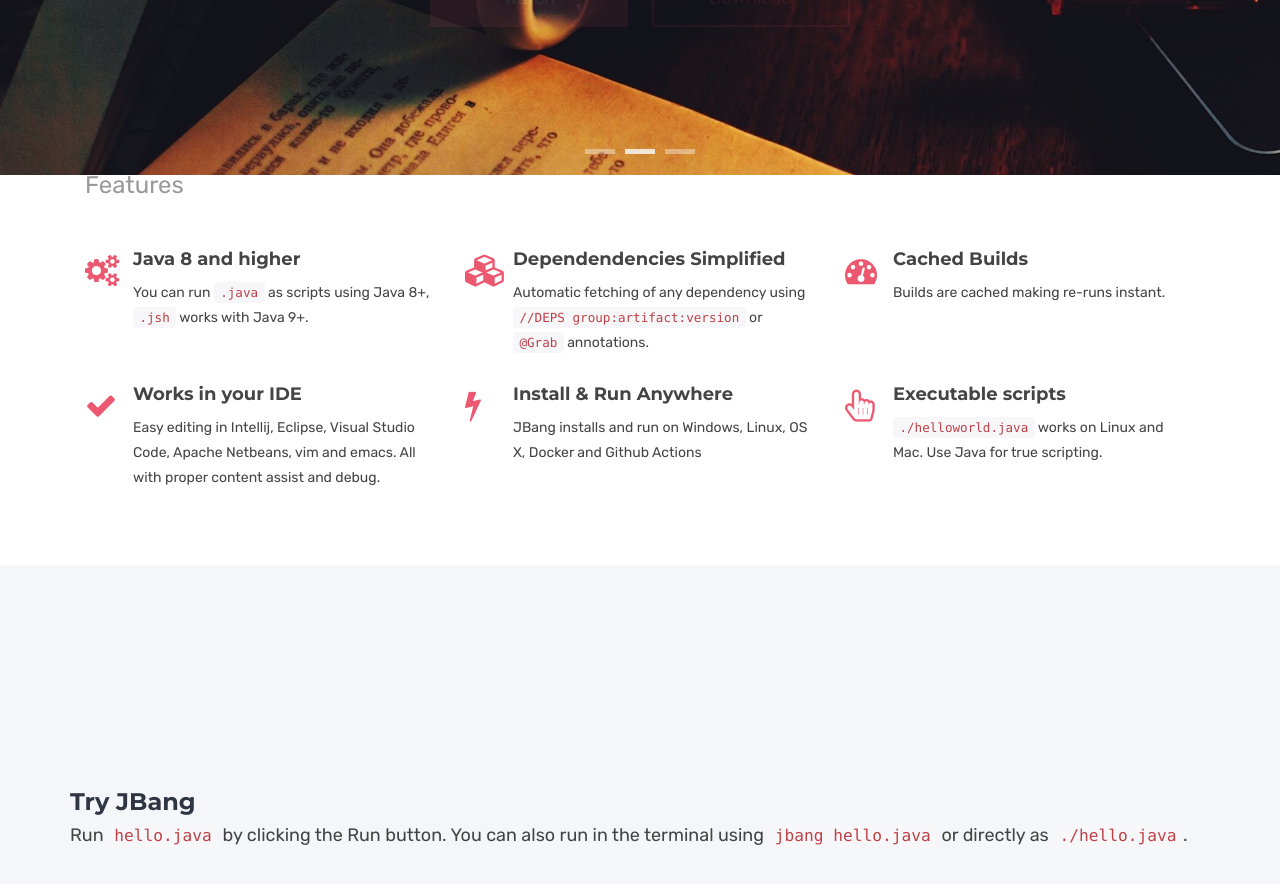
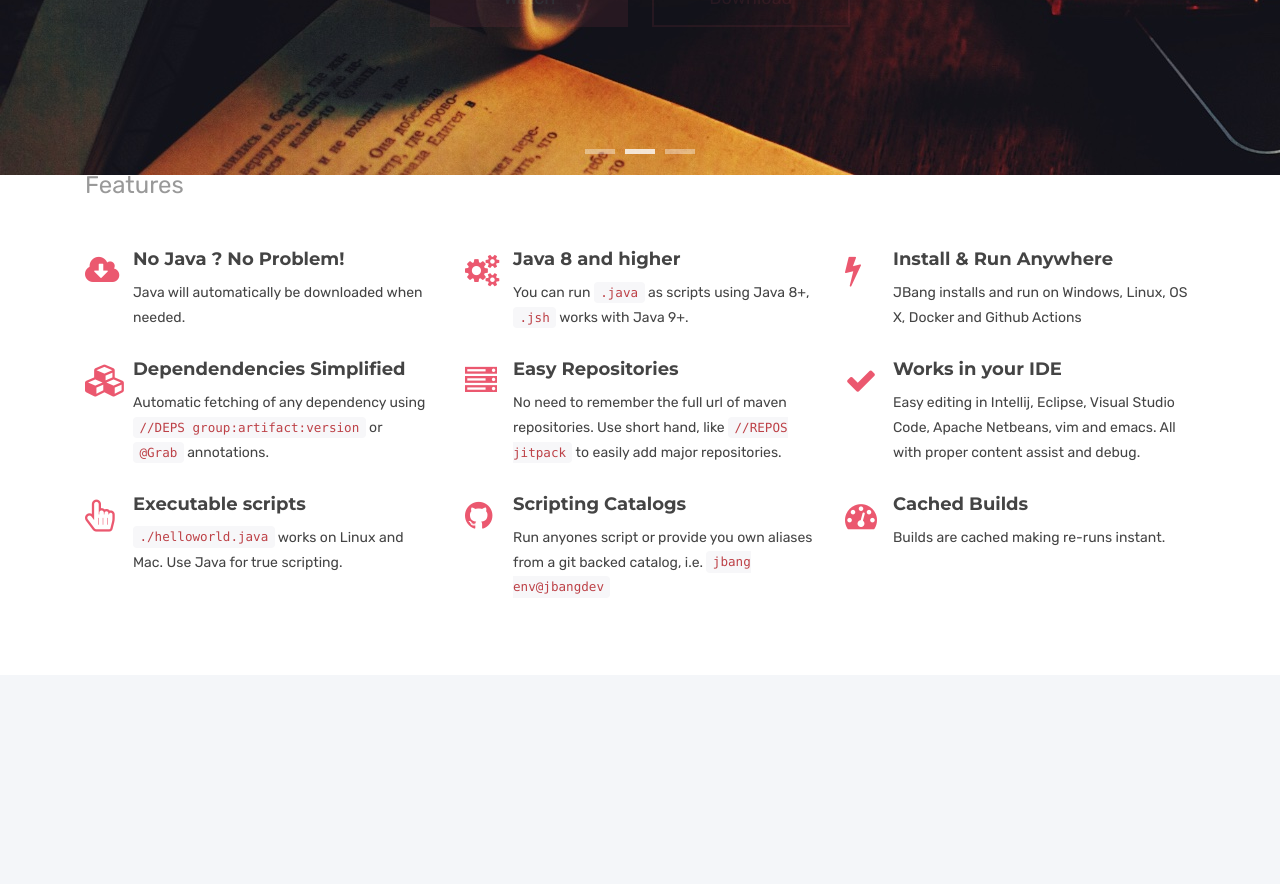
Before and after one commit to jbangdev/jbang.dev, a Jekyll site: the page built from index.html, in a window 1280 px wide, cut to the strip 559-1448 px from the top of the page. Shown: the top 884 px of the strip. Built offline with Jekyll 4.4.1, drawn with Linux system fonts in a browser that asks for light colours.

Commit message:
jdk and catalog features listed

```diff
--- a/index.html
+++ b/index.html
@@ -73,6 +73,24 @@ keywords: jbang, java, script, shell, jshell
               <span>Features</span>
             </div>
             <div class="row">
+
+              <!-- Start Service Icon 6 -->
+              <div class="col-md-4 col-sm-6">
+                <div class="service-box">
+                  <div class="service-icon">
+                    <i class="fa fa-cloud-download"></i>
+                  </div>
+                  <div class="service-content">
+                    <h4><a href="#">No Java ? No Problem!</a></h4>
+                    <p>
+                      Java will automatically be downloaded when needed.
+                    </p>
+                  </div>
+                </div>
+              </div>
+              <!-- End Service Icon 6 -->
+
+
               <!-- Start Service Icon 1 -->
               <div class="col-md-4 col-sm-6">
                 <div class="service-box">
@@ -88,6 +106,23 @@ keywords: jbang, java, script, shell, jshell
                 </div>
               </div>
               <!-- End Service Icon 1 -->
+
+              <!-- Start Service Icon 5 -->
+              <div class="col-md-4 col-sm-6">
+                <div class="service-box">
+                  <div class="service-icon">
+                    <i class="fa fa-flash"></i>
+                  </div>
+                  <div class="service-content">
+                    <h4><a href="{{ "/download" | relativize_url }}">Install & Run Anywhere</a></h4>
+                    <p>
+                      JBang installs and run on Windows, Linux, OS X, Docker and Github Actions
+                    </p>
+                  </div>
+                </div>
+              </div>
+              <!-- End Service Icon 5 -->
+
 
               <!-- Start Service Icon 2 -->
               <div class="col-md-4 col-sm-6">
@@ -106,21 +141,23 @@ keywords: jbang, java, script, shell, jshell
               </div>
               <!-- End Service Icon 2 -->
 
-              <!-- Start Service Icon 3 -->
+              <!-- Start Service Icon 2 -->
               <div class="col-md-4 col-sm-6">
                 <div class="service-box">
                   <div class="service-icon">
-                    <i class="fa fa-tachometer"></i>
+                    <i class="fa fa-server"></i>
                   </div>
                   <div class="service-content">
-                    <h4><a href="#">Cached Builds</a></h4>
+                    <h4><a href="#">Easy Repositories</a></h4>
                     <p>
-                      Builds are cached making re-runs instant.
+                      No need to remember the full url of maven repositories.
+                      Use short hand, like <code>//REPOS jitpack</code>
+                      to easily add major repositories.
                     </p>
                   </div>
                 </div>
               </div>
-              <!-- End Service Icon 3 -->
+              <!-- End Service Icon 2 -->
 
               <!-- Start Service Icon 4 -->
               <div class="col-md-4 col-sm-6">
@@ -139,22 +176,6 @@ keywords: jbang, java, script, shell, jshell
               </div>
               <!-- End Service Icon 4 -->
 
-              <!-- Start Service Icon 5 -->
-              <div class="col-md-4 col-sm-6">
-                <div class="service-box">
-                  <div class="service-icon">
-                    <i class="fa fa-flash"></i>
-                  </div>
-                  <div class="service-content">
-                    <h4><a href="{{ "/download" | relativize_url }}">Install & Run Anywhere</a></h4>
-                    <p>
-                      JBang installs and run on Windows, Linux, OS X, Docker and Github Actions
-                    </p>
-                  </div>
-                </div>
-              </div>
-              <!-- End Service Icon 5 -->
-
               <!-- Start Service Icon 6 -->
               <div class="col-md-4 col-sm-6">
                 <div class="service-box">
@@ -170,6 +191,40 @@ keywords: jbang, java, script, shell, jshell
                 </div>
               </div>
               <!-- End Service Icon 6 -->
+
+              <!-- Start Service Icon 6 -->
+              <div class="col-md-4 col-sm-6">
+                <div class="service-box">
+                  <div class="service-icon">
+                    <i class="fa fa-github"></i>
+                  </div>
+                  <div class="service-content">
+                    <h4><a href="#">Scripting Catalogs</a></h4>
+                    <p>
+                     Run anyones script or provide you own aliases from a git backed catalog, i.e. <code>jbang env@jbangdev</code>
+                    </p>
+                  </div>
+                </div>
+              </div>
+              <!-- End Service Icon 6 -->
+
+
+              <!-- Start Service Icon 3 -->
+              <div class="col-md-4 col-sm-6">
+                <div class="service-box">
+                  <div class="service-icon">
+                    <i class="fa fa-tachometer"></i>
+                  </div>
+                  <div class="service-content">
+                    <h4><a href="#">Cached Builds</a></h4>
+                    <p>
+                      Builds are cached making re-runs instant.
+                    </p>
+                  </div>
+                </div>
+              </div>
+              <!-- End Service Icon 3 -->
+
             </div>
 	    </div>
             <div class="mb-60"></div>
```
